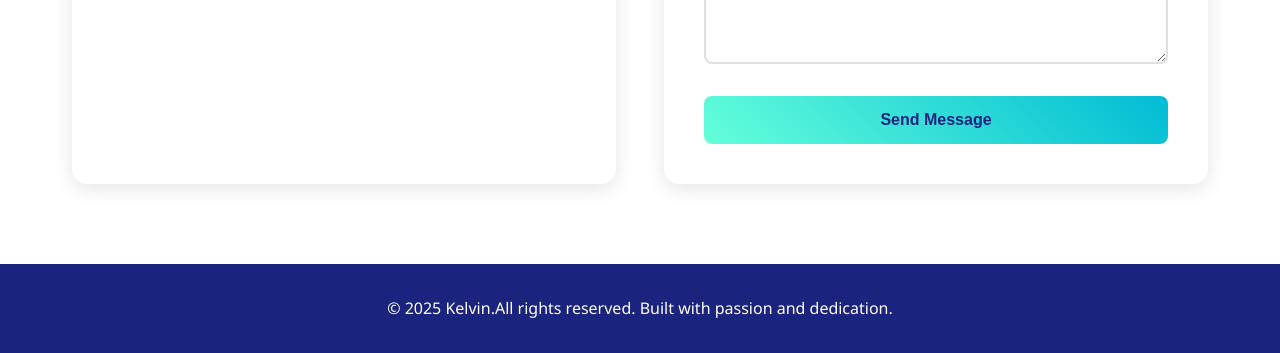
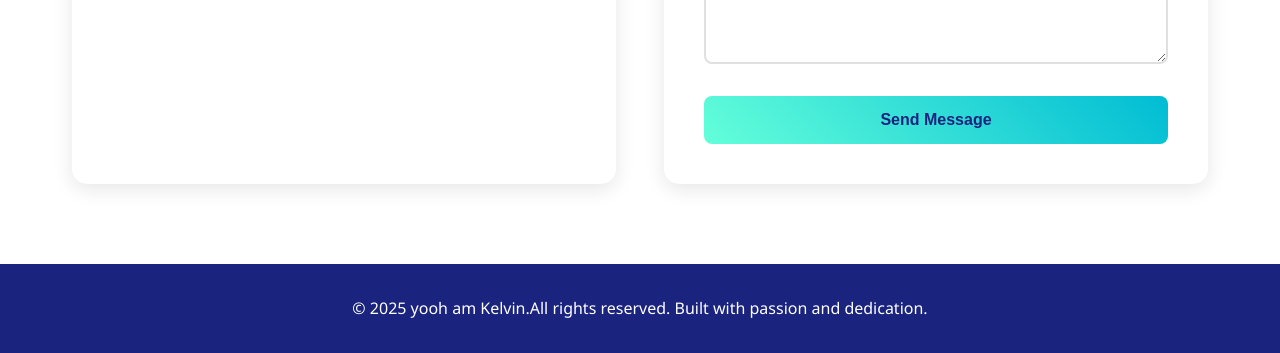
Before and after one commit to kellvin-commits/Portfolio, a plain HTML site: page index.html in a window 1280 px wide. Shown: the part 5088-5441 px from the top of the page. Drawn offline with Linux system fonts and the light colour scheme.

Commit message:
changing some words

```diff
--- a/index.html
+++ b/index.html
@@ -355,7 +355,7 @@
 
     <!-- Footer -->
     <footer>
-        <p>&copy; 2025 Kelvin.All rights reserved. Built with passion and dedication.</p>
+        <p>&copy; 2025 yooh am Kelvin.All rights reserved. Built with passion and dedication.</p>
     </footer>
     <script src="script.js"></script>
 
```
